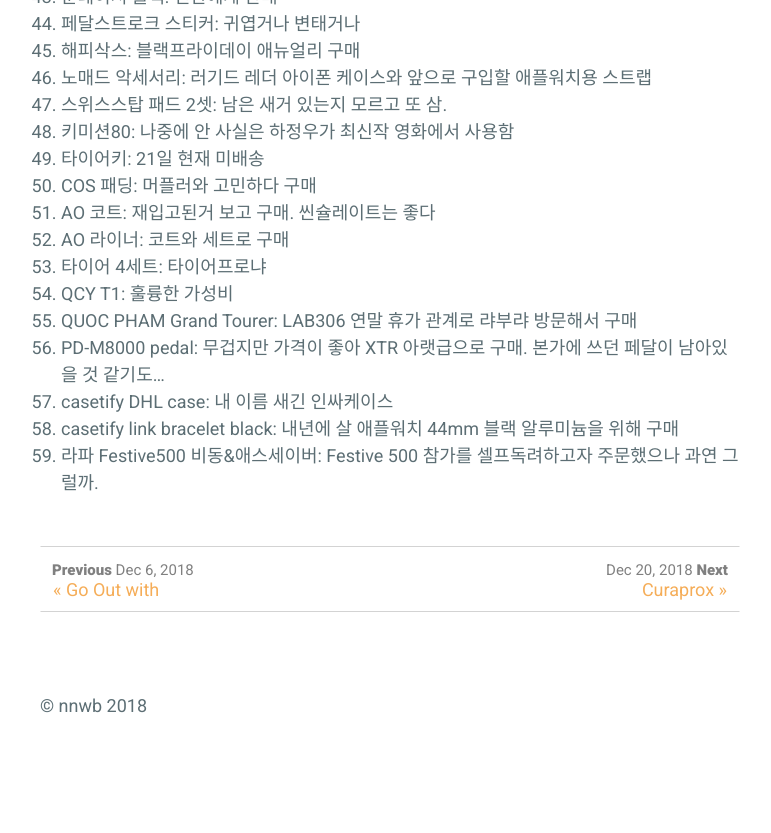
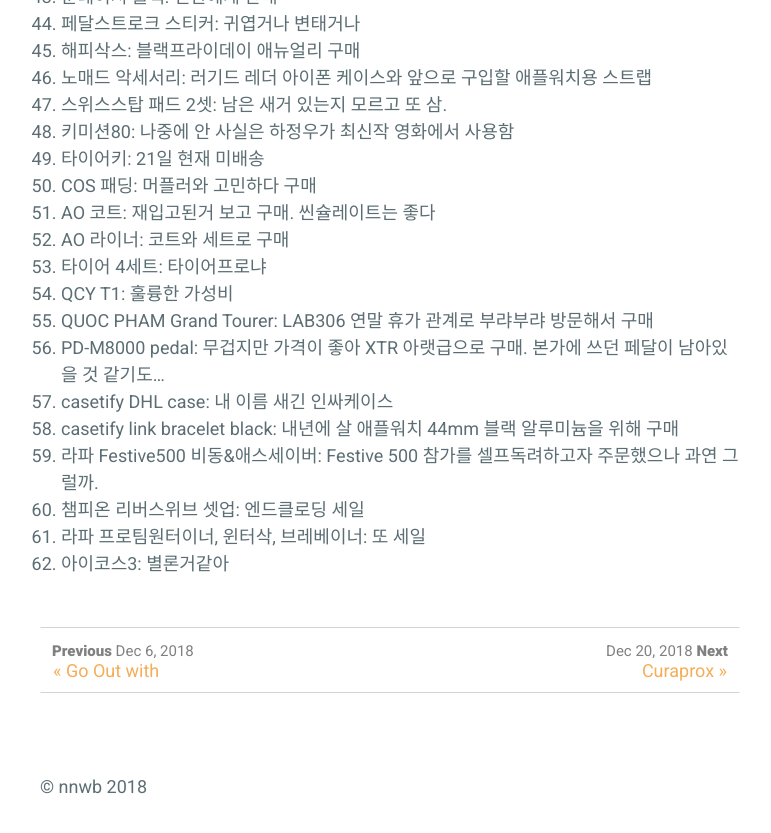
Before and after one commit to nnwb/nnwb.github.io, a Jekyll site: the page built from _posts/2018-12-14-buying2018.md, in a window 1280 px wide and 900 px high, scrolled down 1607 px. Shown: the top 833 px of the window, without its empty margins (250-1021 px from the left). Built offline with Jekyll 4.4.1, drawn with Linux system fonts in a browser that asks for light colours; comment, search, counter and statistics services are not loaded.

Commit message:
Update 2018-12-14-buying2018.md

```diff
--- a/_posts/2018-12-14-buying2018.md
+++ b/_posts/2018-12-14-buying2018.md
@@ -65,8 +65,11 @@ comments: true
 52. AO 라이너: 코트와 세트로 구매
 53. 타이어 4세트: 타이어프로냐
 54. QCY T1: 훌륭한 가성비
-55. QUOC PHAM Grand Tourer: LAB306 연말 휴가 관계로 랴부랴 방문해서 구매
+55. QUOC PHAM Grand Tourer: LAB306 연말 휴가 관계로 부랴부랴 방문해서 구매
 56. PD-M8000 pedal: 무겁지만 가격이 좋아 XTR 아랫급으로 구매. 본가에 쓰던 페달이 남아있을 것 같기도...
 57. casetify DHL case: 내 이름 새긴 인싸케이스
 58. casetify link bracelet black: 내년에 살 애플워치 44mm 블랙 알루미늄을 위해 구매
 59. 라파 Festive500 비동&애스세이버: Festive 500 참가를 셀프독려하고자 주문했으나 과연 그럴까.
+60. 챔피온 리버스위브 셋업: 엔드클로딩 세일
+61. 라파 프로팀원터이너, 윈터삭, 브레베이너: 또 세일
+62. 아이코스3: 별론거같아
```
